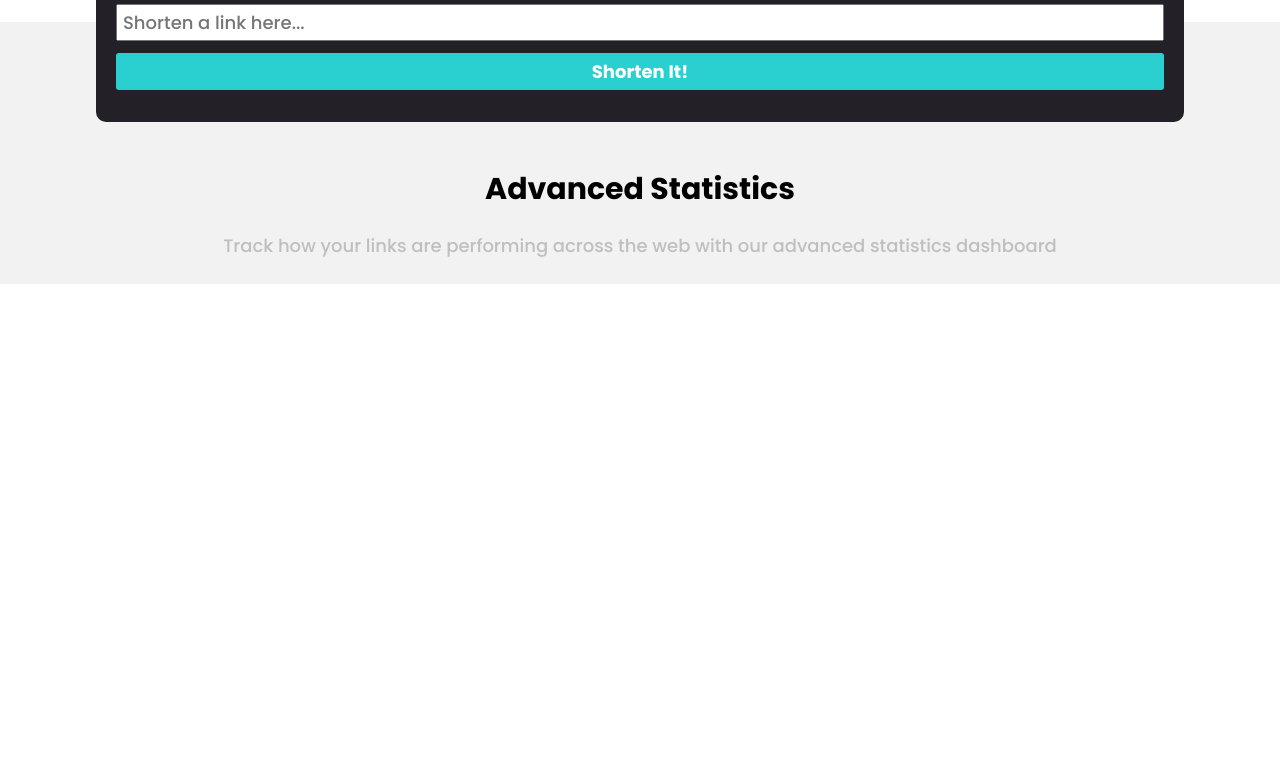
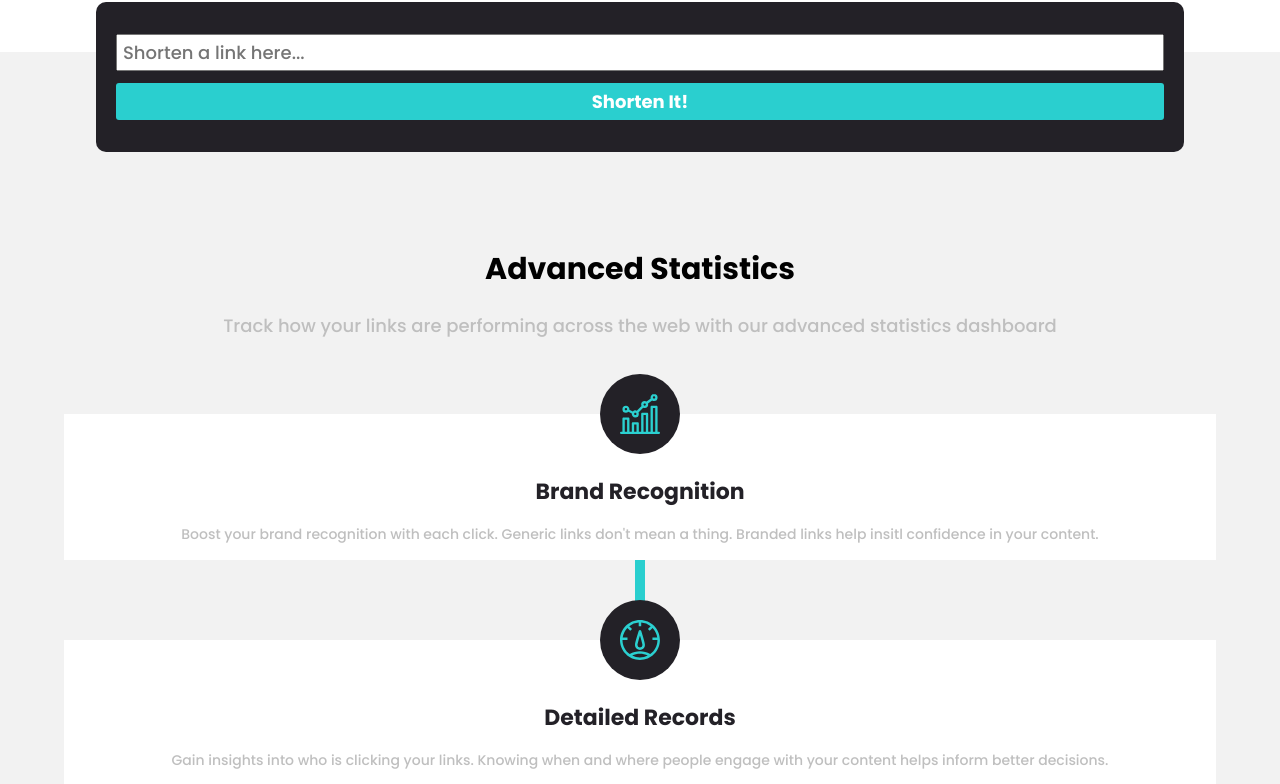
Before and after one commit to migueldeleon012/url-shortener, a React (Create React App) app: page / in a window 1280 px wide. Shown: the part 664-1448 px from the top of the page. Before the commit the page ends 948 px from the top, so only its background shows below. Built offline with nearby package versions, Linux system fonts and the light colour scheme.

Commit message:
feat: added styled statistics component

```diff
--- a/src/components/Header/index.jsx
+++ b/src/components/Header/index.jsx
@@ -3,7 +3,7 @@ import TitleWDesc from '../TitleWDesc';
 
 const Header = () => {
   return (
-    <div className="header">
+    <header className="header">
       <img
         src={illustrationWorking}
         alt="illustration working"
@@ -16,7 +16,7 @@ const Header = () => {
         />
         <button className="btn-default">get started</button>
       </div>
-    </div>
+    </header>
   );
 };
 
--- /dev/null
+++ b/src/components/Statistics/StatisticsCard/index.jsx
@@ -0,0 +1,28 @@
+import TitleWDesc from '../../TitleWDesc';
+
+const StatisticsCard = (props) => {
+  return (
+    <div className="statistics__card">
+      <div className="icon-container">
+        {props.icon && (
+          <img
+            src={props.icon}
+            alt={props.title}
+            className="icon-container__img"
+          />
+        )}
+      </div>
+      <div className="card-content">
+        {props.title && props.subtitle && (
+          <TitleWDesc
+            title={props.title}
+            subtitle={props.subtitle}
+            allSmall={true}
+          />
+        )}
+      </div>
+    </div>
+  );
+};
+
+export default StatisticsCard;
--- /dev/null
+++ b/src/components/Statistics/cardDetails.js
@@ -0,0 +1,24 @@
+import brandIcon from '../../assets/icon-brand-recognition.svg';
+import detailedRecords from '../../assets/icon-detailed-records.svg';
+import fullyCustomizable from '../../assets/icon-fully-customizable.svg';
+
+export const cardDetails = [
+  {
+    icon: brandIcon,
+    title: 'Brand Recognition',
+    subtitle:
+      "Boost your brand recognition with each click. Generic links don't mean a thing. Branded links help insitl confidence in your content.",
+  },
+  {
+    icon: detailedRecords,
+    title: 'Detailed Records',
+    subtitle:
+      'Gain insights into who is clicking your links. Knowing when and where people engage with your content helps inform better decisions.',
+  },
+  {
+    icon: fullyCustomizable,
+    title: 'Fully Customizable',
+    subtitle:
+      'Improve brand awareness and content discoverability through customizable links, supercharging audience engagement.',
+  },
+];
--- a/src/components/Statistics/index.jsx
+++ b/src/components/Statistics/index.jsx
@@ -1,16 +1,31 @@
 import UrlShortener from '../UrlShortener';
 import TitleWDesc from '../TitleWDesc';
+import StatisticsCard from './StatisticsCard';
+import { cardDetails } from './cardDetails';
 
 const Statistics = () => {
+  const renderCards = (item, index) => (
+    <>
+      {index !== 0 && <div className="greenline"></div>}
+      <StatisticsCard
+        title={item.title}
+        subtitle={item.subtitle}
+        icon={item.icon}
+      />
+    </>
+  );
+
   return (
     <div className="statistics">
       <UrlShortener />
       <div className="statistics__content">
-        <div className="spacer"></div>
-        <TitleWDesc
-          smallTitle="Advanced Statistics"
-          subtitle="Track how your links are performing across the web with our advanced statistics dashboard"
-        />
+        <div className="spacer">
+          <TitleWDesc
+            smallTitle="Advanced Statistics"
+            subtitle="Track how your links are performing across the web with our advanced statistics dashboard"
+          />
+        </div>
+        <div className="cards-container">{cardDetails.map(renderCards)}</div>
       </div>
     </div>
   );
--- a/src/styles/index.scss
+++ b/src/styles/index.scss
@@ -60,7 +60,6 @@ input {
   font-weight: 500;
 }
 
-div,
 nav,
 header {
   width: 100vw;
--- a/src/styles/statistics.scss
+++ b/src/styles/statistics.scss
@@ -3,10 +3,44 @@
   background-color: lighten($gray, 20%);
   position: relative;
   overflow: visible;
+  padding-bottom: 50px;
 
-  .statistics__content {
+  &__content {
     .spacer {
-      margin-top: 150px;
+      margin: 150px 0 50px 0;
+      padding-top: 200px;
+      width: 100%;
     }
   }
+
+  &__card {
+    width: 90%;
+    position: relative;
+    overflow: visible;
+    background-color: white;
+    margin: 0 auto;
+
+    .icon-container {
+      background-color: $very-dark-violet;
+      width: 80px;
+      height: 80px;
+      @include flexCenter;
+      border-radius: 50%;
+      position: absolute;
+      top: -40px;
+      left: 50%;
+      transform: translateX(-50%);
+    }
+
+    .card-content {
+      padding-top: 60px;
+    }
+  }
+
+  .greenline {
+    background-color: $cyan;
+    width: 10px;
+    height: 80px;
+    margin: 0 auto;
+  }
 }
--- a/src/styles/title-w-desc.scss
+++ b/src/styles/title-w-desc.scss
@@ -2,6 +2,7 @@
   @include flexCenter;
   flex-direction: column;
   text-align: center;
+  width: 100%;
 
   h1,
   p {
@@ -23,6 +24,13 @@
   }
 }
 
-.small {
-  background-color: red;
+.title-with-desc.small {
+  h1 {
+    font-size: 22px;
+  }
+
+  p {
+    font-size: 14px;
+    margin: 15px 0;
+  }
 }
```
